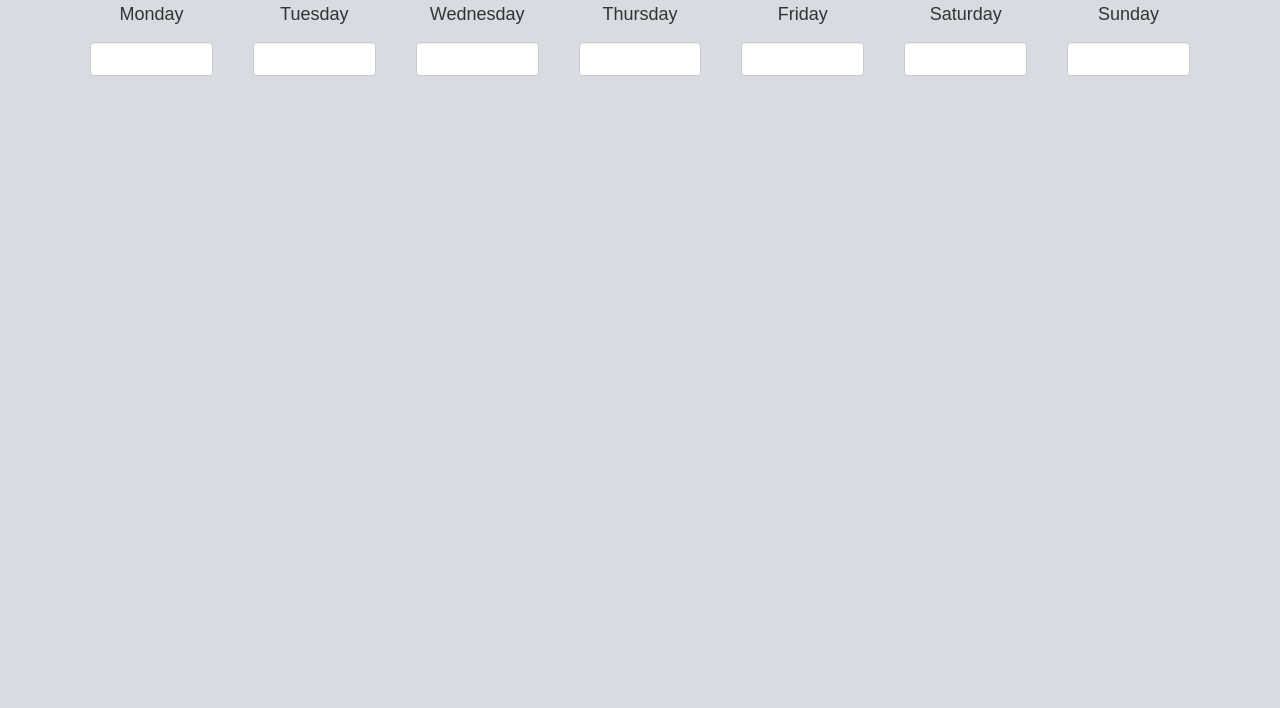
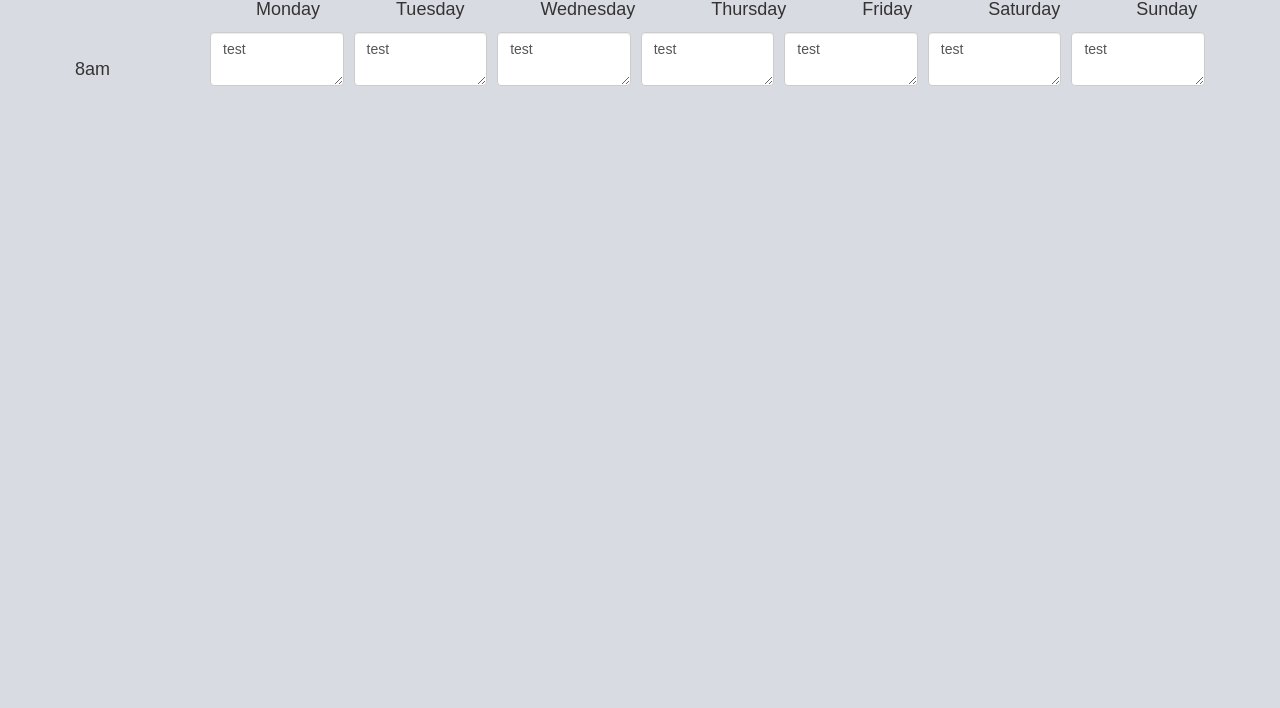
Before and after one commit to IBYanLi/TodoApp, a website: page index.html in a window 1280 px wide. Shown: the part 92-800 px from the top of the page. Drawn offline with nearby package versions, Linux system fonts and the light colour scheme; a web font is replaced by a local one.

Commit message:
fix spacing

```diff
--- a/index.html
+++ b/index.html
@@ -15,50 +15,55 @@
         <div class="container">
 
           <div class="row">
-            <div class="col-sm-3">
+              <div class="col-3">
+                  &ensp;&ensp;&ensp;&ensp;&ensp;&ensp;&ensp;&ensp;
+              </div>
+            <div class="col-3">
                 Monday
             </div>
-            <div class="col-sm-3">
+            <div class="col-3">
                 Tuesday
             </div>
-            <div class="col-sm-3">
+            <div class="col-3">
                 Wednesday
             </div>
-            <div class="col-sm-3">
+            <div class="col-3">
                 Thursday
             </div>
-            <div class="col-sm-3">
+            <div class="col-3">
                 Friday
             </div>
-            <div class="col-sm-3">
+            <div class="col-3">
                 Saturday
             </div>
-            <div class="col-sm-3">
+            <div class="col-3">
                 Sunday
             </div>
           </div>
-
           <div class="row" >
-            <div class="col-sm-3">
-                <input type="text" class="form-control" name="monday">
+              <div class="col">
+                  &ensp;&ensp;8am&ensp;&ensp;&ensp;&ensp;&ensp;&ensp;&ensp;&ensp;&ensp;&ensp;
               </div>
-            <div class="col-sm-3">
-                <input type="text" class="form-control" name="tuesday">
+            <div class="col">
+                <textarea class="form-control" name="monday">test</textarea>
             </div>
-            <div class="col-sm-3">
-                <input type="text" class="form-control" name="wednesday">
+            <div class="col">
+                <textarea class="form-control" name="tuesday">test</textarea>
             </div>
-            <div class="col-sm-3">
-                <input type="text" class="form-control" name="thursday">
+            <div class="col">
+                <textarea class="form-control" name="wednesday">test</textarea>
             </div>
-            <div class="col-sm-3">
-                <input type="text" class="form-control" name="friday">
+            <div class="col">
+                <textarea class="form-control" name="thursday">test</textarea>
             </div>
-            <div class="col-sm-3">
-                <input type="text" class="form-control" name="saturday">
+            <div class="col">
+                <textarea class="form-control" name="friday">test</textarea>
             </div>
-            <div class="col-sm-3">
-                <input type="text" class="form-control" name="sunday">
+            <div class="col">
+                <textarea class="form-control" name="saturday">test</textarea>
+            </div>
+            <div class="col">
+                <textarea class="form-control" name="sunday">test</textarea>
             </div>
           </div>
 
--- a/style.css
+++ b/style.css
@@ -13,7 +13,7 @@ h1{
     font-size: 50px;
 }
 
-.col-sm-3{
+.col{
     margin: 5px auto;
     text-align : center;
 }
@@ -24,11 +24,13 @@ h1{
 
 }
 
-.col-sm-3{
+.col{
     margin: 5px;
-    size: 100px;
 }
-
+.col-3{
+    margin-left: 38px;
+    margin-right: 38px;
+}
 
 .fields{
     size: 50px;
```
Lines whose indentation alone changed are shown as unchanged.
